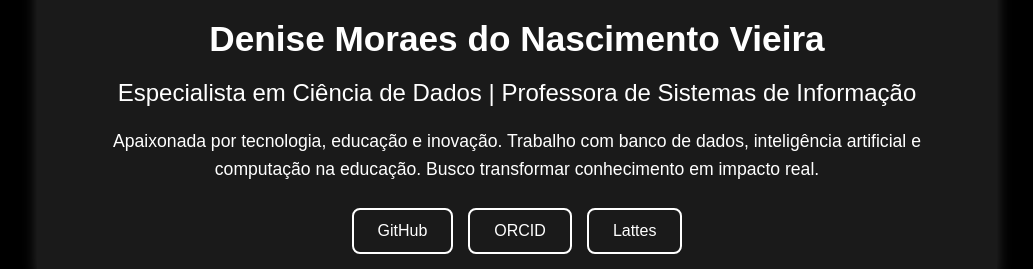
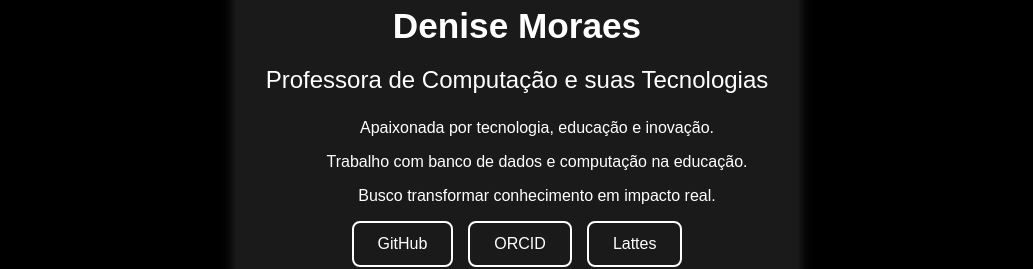
Before and after one commit to deniaulainfead23/myprof, a plain HTML site: page index.html in a window 1280 px wide. Shown: the part 367-636 px from the top of the page, without its empty margins (123-1156 px from the left). Drawn offline with Linux system fonts and the light colour scheme.

Commit message:
Update index.html

```diff
--- a/index.html
+++ b/index.html
@@ -69,9 +69,14 @@
 <body>
     <div class="container">
         <img src="https://github.com/deniaulainfead23.png" alt="Foto de Denise Moraes">
-        <h1>Denise Moraes do Nascimento Vieira</h1>
-        <h2>Especialista em Ciência de Dados | Professora de Sistemas de Informação</h2>
-        <p class="bio">Apaixonada por tecnologia, educação e inovação. Trabalho com banco de dados, inteligência artificial e computação na educação. Busco transformar conhecimento em impacto real.</p>
+        <h1>Denise Moraes</h1>
+        <h2>Professora de Computação e suas Tecnologias</h2>
+        <p class="bio">
+            <div>
+            <ol>Apaixonada por tecnologia, educação e inovação. </ol>
+            <ol>Trabalho com banco de dados e computação na educação. </ol>
+            <ol>Busco transformar conhecimento em impacto real.</p></ol>
+            </div>
         <div class="links">
             <a href="https://github.com/deniaulainfead23" target="_blank">GitHub</a>
             <a href="https://orcid.org/0000-0001-6679-5705" target="_blank">ORCID</a>
```
